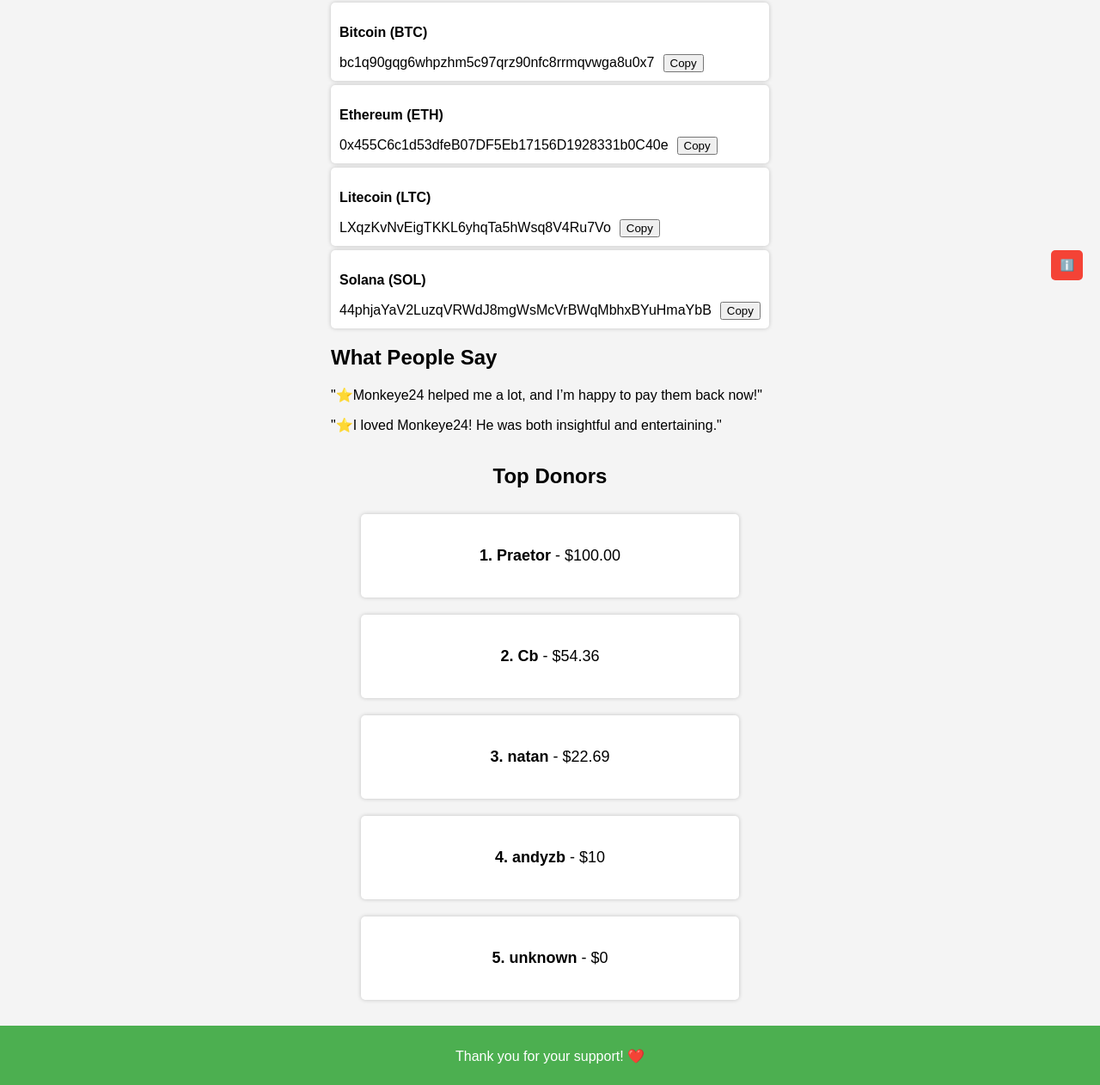
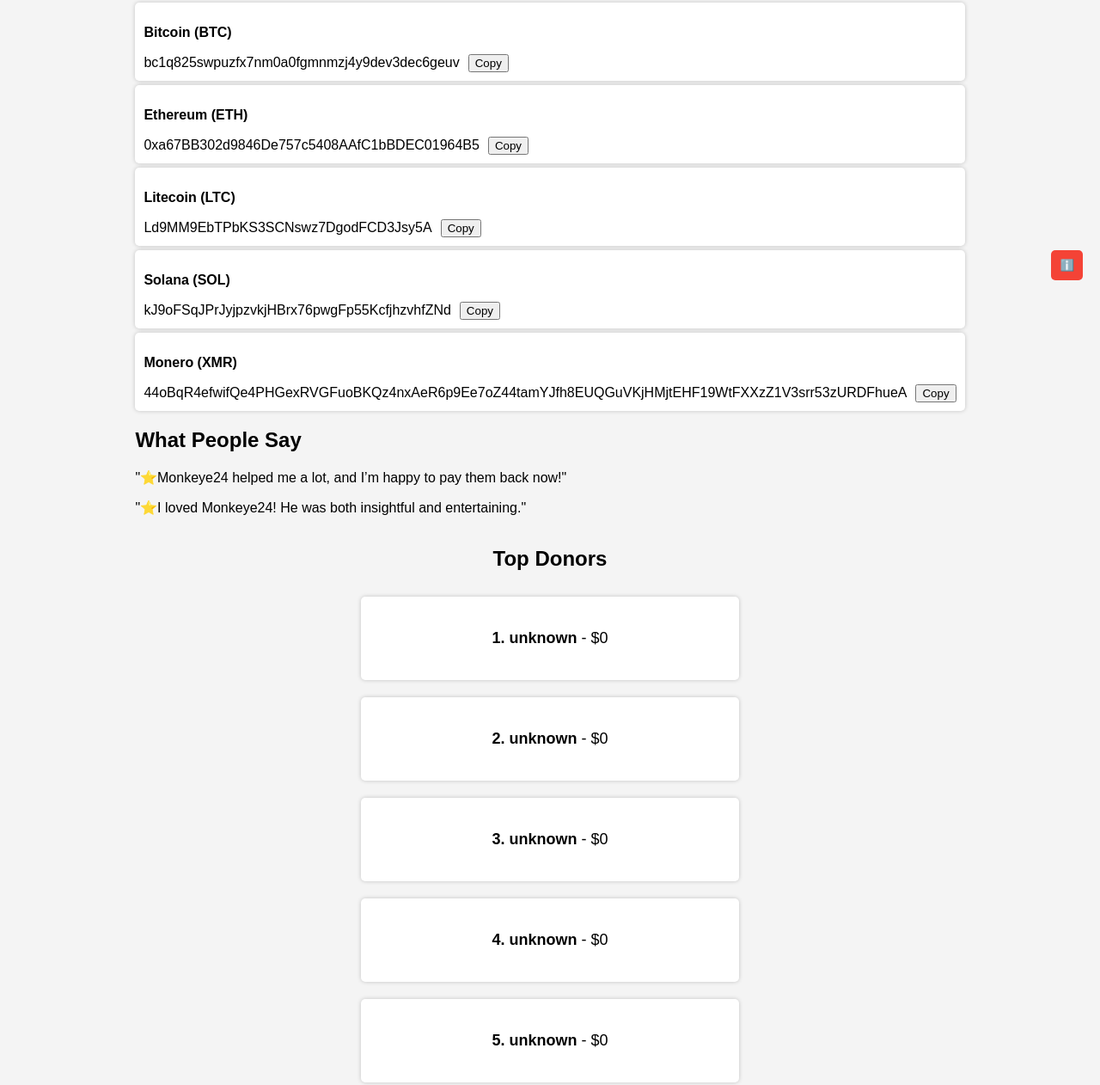
Before and after one commit to SleepyGoober/zzzzz213, a website: page index.html in a window 1280 px wide. Shown: the part 454-1716 px from the top of the page at 86% size. Drawn offline with Linux system fonts and the light colour scheme.

Commit message:
Website Revamp 1.1

```diff
--- a/index.html
+++ b/index.html
@@ -31,7 +31,7 @@
                     <div class="progress-container">
                         <div class="progress-bar">
                             <div class="progress" style="width: 0%;"></div>
-                            <p class="progress-text">$187.05 / $1,000</p>
+                            <p class="progress-text">$0 / $1,000</p>
                         </div>
                     </div>
                 </div>
@@ -44,29 +44,36 @@
                     <div class="crypto-box">
                         <p><strong>Bitcoin (BTC)</strong></p>
                         <div class="address-container">
-                            <span id="btc-address">bc1q90gqg6whpzhm5c97qrz90nfc8rrmqvwga8u0x7</span>
+                            <span id="btc-address">bc1q825swpuzfx7nm0a0fgmnmzj4y9dev3dec6geuv</span>
                             <button onclick="copyAddress('btc-address')">Copy</button>
                         </div>
                     </div>
                     <div class="crypto-box">
                         <p><strong>Ethereum (ETH)</strong></p>
                         <div class="address-container">
-                            <span id="eth-address">0x455C6c1d53dfeB07DF5Eb17156D1928331b0C40e</span>
+                            <span id="eth-address">0xa67BB302d9846De757c5408AAfC1bBDEC01964B5</span>
                             <button onclick="copyAddress('eth-address')">Copy</button>
                         </div>
                     </div>
                     <div class="crypto-box">
                         <p><strong>Litecoin (LTC)</strong></p>
                         <div class="address-container">
-                            <span id="ltc-address">LXqzKvNvEigTKKL6yhqTa5hWsq8V4Ru7Vo</span>
+                            <span id="ltc-address">Ld9MM9EbTPbKS3SCNswz7DgodFCD3Jsy5A</span>
                             <button onclick="copyAddress('ltc-address')">Copy</button>
                         </div>
                     </div>
                     <div class="crypto-box">
                         <p><strong>Solana (SOL)</strong></p>
                         <div class="address-container">
-                            <span id="sol-address">44phjaYaV2LuzqVRWdJ8mgWsMcVrBWqMbhxBYuHmaYbB</span>
+                            <span id="sol-address">kJ9oFSqJPrJyjpzvkjHBrx76pwgFp55KcfjhzvhfZNd</span>
                             <button onclick="copyAddress('sol-address')">Copy</button>
+                        </div>
+                    </div>
+                    <div class="crypto-box">
+                        <p><strong>Monero (XMR)</strong></p>
+                        <div class="address-container">
+                            <span id="xmr-address">44oBqR4efwifQe4PHGexRVGFuoBKQz4nxAeR6p9Ee7oZ44tamYJfh8EUQGuVKjHMjtEHF19WtFXXzZ1V3srr53zURDFhueA</span>
+                            <button onclick="copyAddress('xmr-address')">Copy</button>
                         </div>
                     </div>
                 </div>
@@ -90,16 +97,16 @@
                 <h2>Top Donors</h2>
                 <div class="leaderboard-container">
                     <div class="leaderboard-item">
-                        <p><strong>1. Praetor</strong> - $100.00</p>
+                        <p><strong>1. unknown</strong> - $0</p>
                     </div>
                     <div class="leaderboard-item">
-                        <p><strong>2. Cb</strong> - $54.36</p>
+                        <p><strong>2. unknown</strong> - $0</p>
                     </div>
                     <div class="leaderboard-item">
-                        <p><strong>3. natan</strong> - $22.69</p>
+                        <p><strong>3. unknown</strong> - $0</p>
                     </div>
                     <div class="leaderboard-item">
-                        <p><strong>4. andyzb</strong> - $10</p>
+                        <p><strong>4. unknown</strong> - $0</p>
                     </div>
                     <div class="leaderboard-item">
                         <p><strong>5. unknown</strong> - $0</p>
@@ -123,8 +130,8 @@
             <span class="close-btn" onclick="closePopup()">❌</span>
             <h2>Site Information</h2>
             <p>This site was built by <strong>zirjagor</strong>.</p>
-            <p><strong>Monkeye.24 Ethereum (ETH):</strong> 0x455C6c1d53dfeB07DF5Eb17156D1928331b0C40e</p>
-            <p><strong>Zirjagor's Litecoin (LTC):</strong> LXqzKvNvEigTKKL6yhqTa5hWsq8V4Ru7Vo</p>
+            <p><strong>Monkeye.24 Ethereum (ETH):</strong> 0xa67BB302d9846De757c5408AAfC1bBDEC01964B5</p>
+            <p><strong>Zirjagor's Litecoin (LTC):</strong> Ld9MM9EbTPbKS3SCNswz7DgodFCD3Jsy5A</p>
             <button onclick="copyAddress('eth-address')">Copy ETH Address</button>
             <button onclick="copyAddress('ltc-address')">Copy LTC Address</button>
         </div>
```
